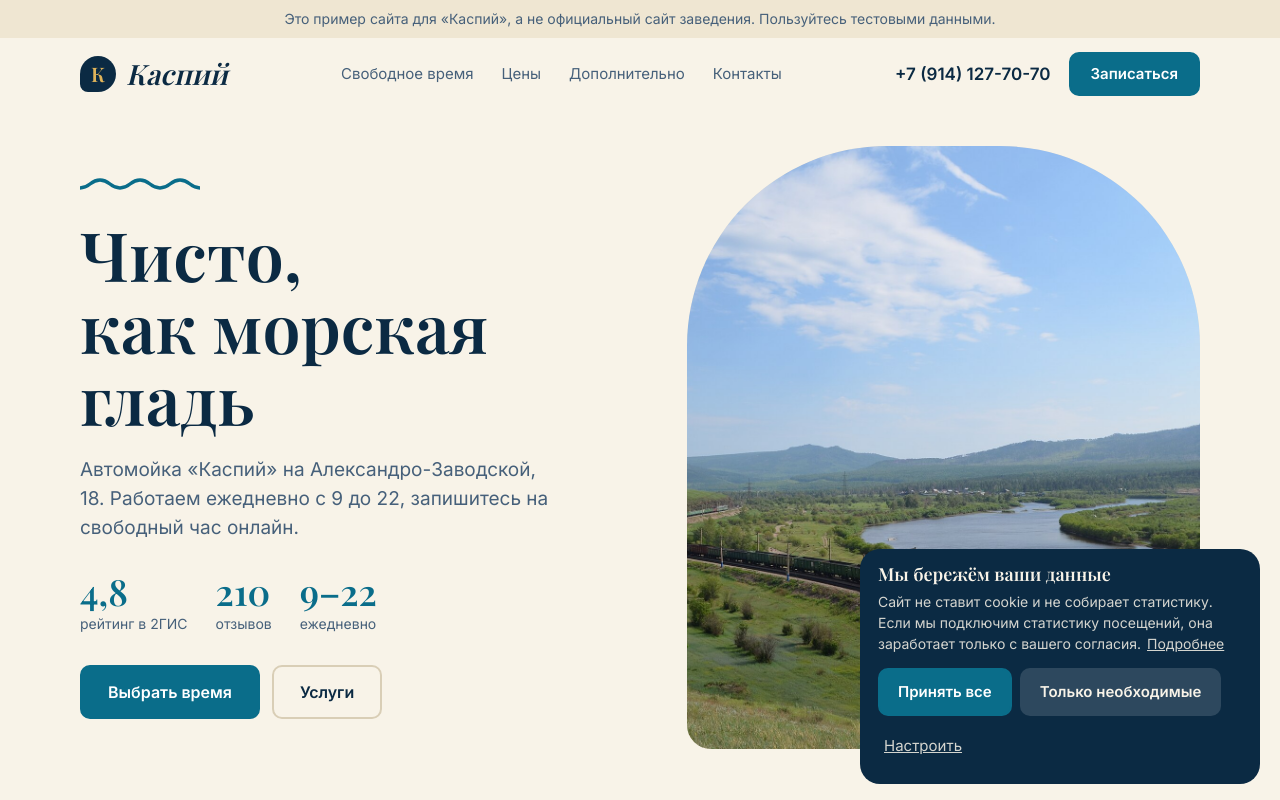
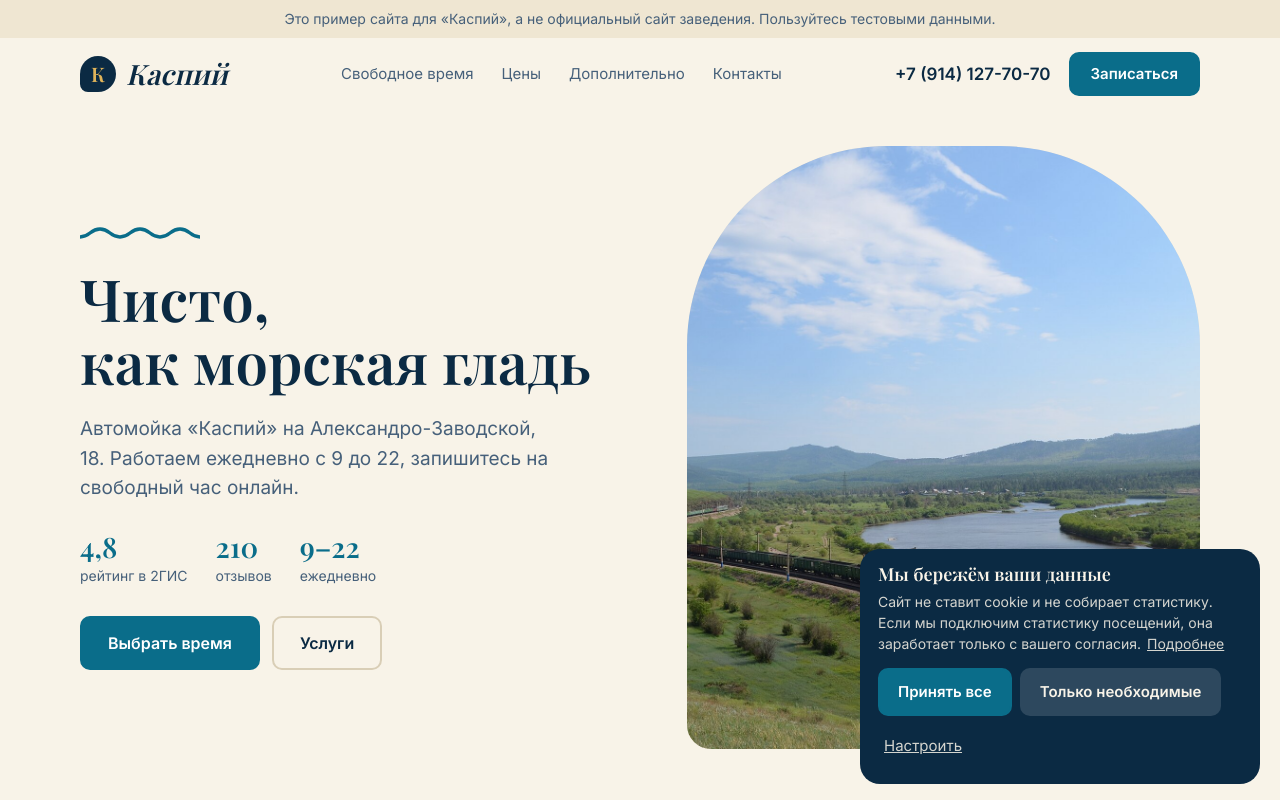
Before and after one commit to kennaiki/kaspiy_demo, a plain HTML site: page index.html in a window 1280 px wide. Shown: the top 800 px of the page. Drawn offline with Linux system fonts and the light colour scheme; no server answers.

Commit message:
Спокойнее первый блок: заголовок, цифры, кнопки
Co-Authored-By: Claude Sonnet 5.5 <noreply@anthropic.com>

```diff
--- a/index.html
+++ b/index.html
@@ -309,11 +309,11 @@ footer .legal a{display:inline-block;padding:12px 4px;margin:-12px -4px}
 
 .logo{font-style:italic;font-size:28px}
 .logo i{border-radius:50% 50% 50% 8px;background:var(--ink);color:var(--live);font:600 20px var(--display)}
-h1{font-size:clamp(38px,5.6vw,68px);line-height:1.06}
+h1{font-size:clamp(34px,4.9vw,58px);line-height:1.1;text-wrap:balance}
 .wavemark{display:block;width:120px;height:24px;margin-bottom:18px;fill:none;stroke:var(--accent);stroke-width:3.5;stroke-linecap:round}
 .hero.v-split .pic{border-radius:200px 200px 24px 24px;aspect-ratio:3.4/4}
 @media(max-width:820px){.hero.v-split .pic{aspect-ratio:4/3;border-radius:24px}}
-.facts b{color:var(--accent)}
+.facts b{color:var(--accent);font-size:28px}
 .board{background:var(--ink);color:#f8f3e8}
 .board h2{color:#f8f3e8}
 .board .note{color:#b8c6d4}
```
